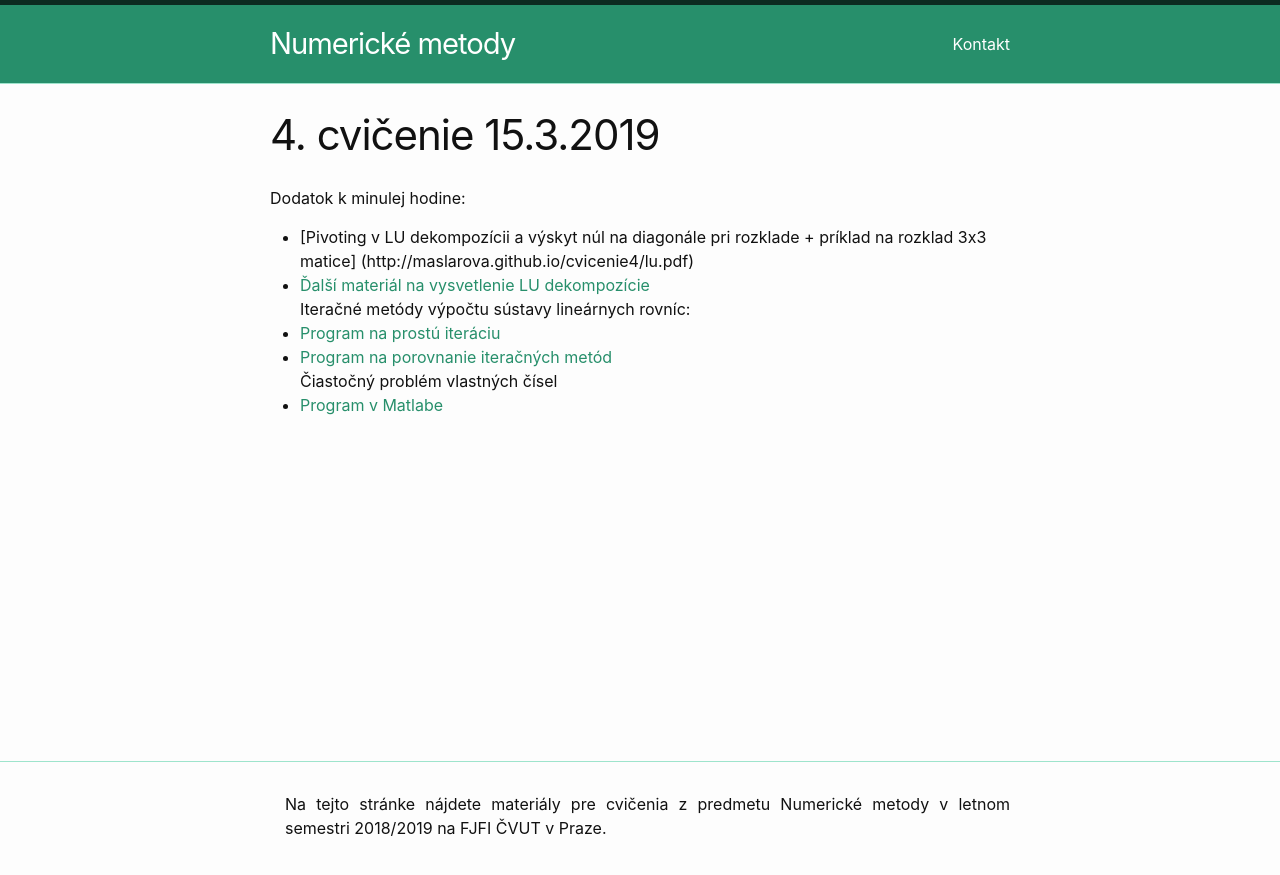
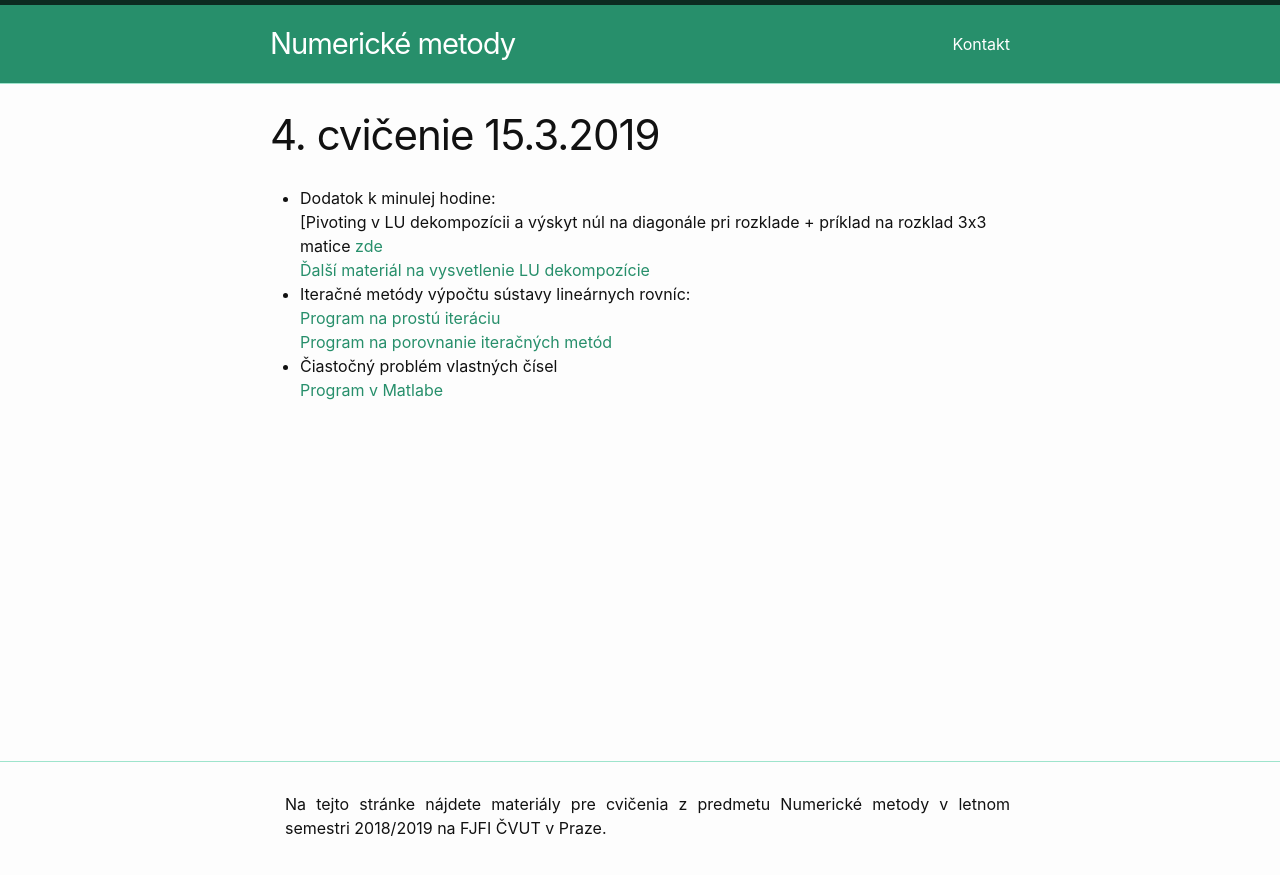
Before and after one commit to maslarova/maslarova.github.io, a Jekyll site: the page built from _posts/2019-03-14-cvicenie4.md, in a window 1280 px wide. Shown: the top 875 px of the page. Built offline with Jekyll 4.4.1, drawn with Linux system fonts in a browser that asks for light colours.

Commit message:
zmeny cv.4

```diff
--- a/_posts/2019-03-14-cvicenie4.md
+++ b/_posts/2019-03-14-cvicenie4.md
@@ -4,11 +4,11 @@ title:  "4. cvičenie 15.3.2019"
 <!--date:   2019-03-08 13:26:13 +0100-->
 ---
 
-Dodatok k minulej hodine:<br />
-- [Pivoting v LU dekompozícii a výskyt núl na diagonále pri rozklade + príklad na rozklad 3x3 matice] (http://maslarova.github.io/cvicenie4/lu.pdf) <br />
-- [Ďalší materiál na vysvetlenie LU dekompozície](http://kfe.fjfi.cvut.cz/~vachal/edu/nme/02_linalg/DOCS/teorie_LU_dekompozice.pdf)<br />
-Iteračné metódy výpočtu sústavy lineárnych rovníc:<br />
-- [Program na prostú iteráciu](http://maslarova.github.io/cvicenie3/prostaIterace.m)<br />
-- [Program na porovnanie iteračných metód](http://maslarova.github.io/cvicenie4/porovnani_metod.m)<br />
-Čiastočný problém vlastných čísel<br />
-- [Program v Matlabe](http://maslarova.github.io/cvicenie4/vlcislo.m)
+- Dodatok k minulej hodine:<br />
+  [Pivoting v LU dekompozícii a výskyt núl na diagonále pri rozklade + príklad na rozklad 3x3 matice [zde](http://maslarova.github.io/cvicenie4/lu.pdf) <br />
+  [Ďalší materiál na vysvetlenie LU dekompozície](http://kfe.fjfi.cvut.cz/~vachal/edu/nme/02_linalg/DOCS/teorie_LU_dekompozice.pdf)<br />
+- Iteračné metódy výpočtu sústavy lineárnych rovníc:<br />
+  [Program na prostú iteráciu](http://maslarova.github.io/cvicenie3/prostaIterace.m)<br />
+  [Program na porovnanie iteračných metód](http://maslarova.github.io/cvicenie4/porovnani_metod.m)<br />
+- Čiastočný problém vlastných čísel<br />
+  [Program v Matlabe](http://maslarova.github.io/cvicenie4/vlcislo.m)
```
